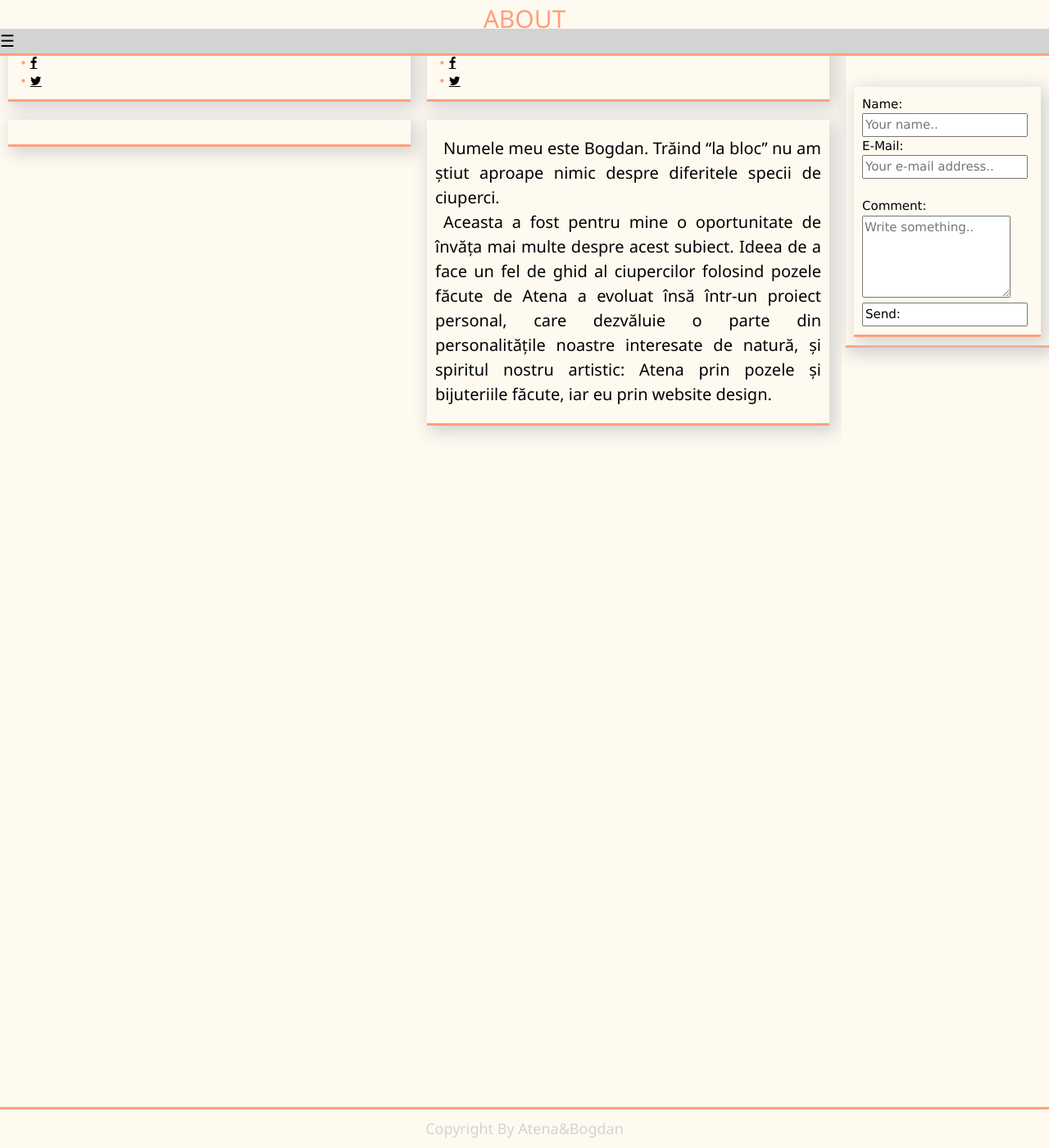
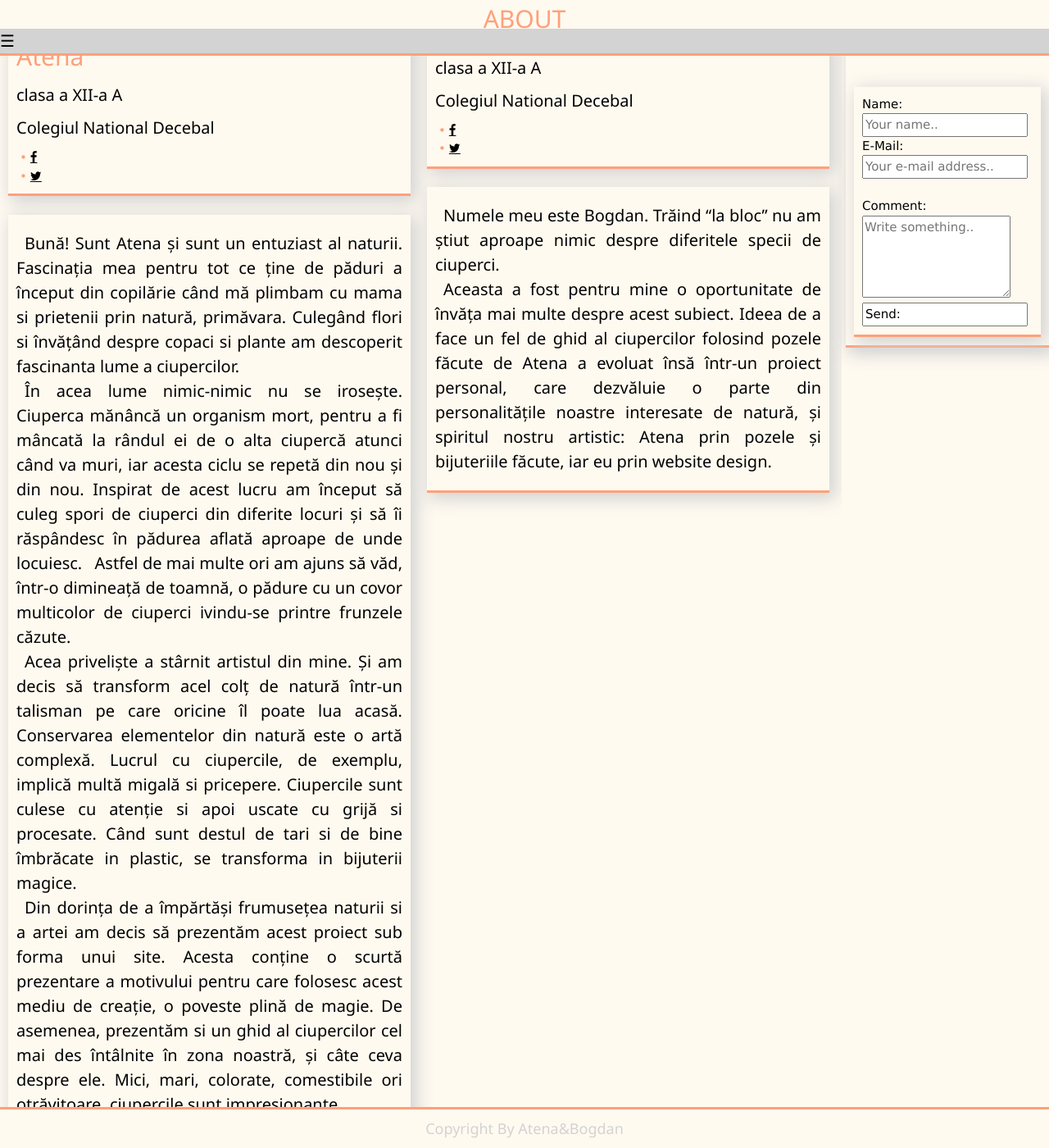
Before and after one commit to bogdan2web/atena, a Jekyll site: the page built from about.md, in a window 1280 px wide and 1400 px high, scrolled down 1156 px. Shown: the whole window at 82% size. Built offline with Jekyll 4.4.1, drawn with Linux system fonts in a browser that asks for light colours.

Commit message:
Add files via upload

```diff
--- a/about.md
+++ b/about.md
@@ -2,4 +2,13 @@
 layout: about
 title: About
 permalink: /about
+imgautor1: Atena
+imgautor2: Bogdan
 ---
+&ensp;Bună! Sunt Atena și sunt un entuziast al naturii. Fascinația mea pentru tot ce ține de păduri a început din copilărie când mă plimbam cu mama si prietenii prin natură, primăvara. Culegând flori si învățând despre copaci si plante am descoperit fascinanta lume a ciupercilor.<br>
+&ensp;În acea lume nimic-nimic nu se irosește. Ciuperca mănâncă un organism mort, pentru a fi mâncată la rândul ei de o alta ciupercă atunci când va muri, iar acesta ciclu se repetă din nou și din nou. Inspirat de acest lucru am început să culeg spori de ciuperci din diferite locuri și să îi răspândesc în pădurea aflată aproape de unde locuiesc.
+&ensp;Astfel de mai multe ori am ajuns să văd, într-o dimineață de toamnă, o pădure cu un covor multicolor de ciuperci ivindu-se printre frunzele căzute.<br>
+&ensp;Acea priveliște a stârnit artistul din mine. Și am decis să transform acel colț de natură într-un talisman pe care oricine îl poate lua acasă. Conservarea elementelor din natură este o artă complexă. Lucrul cu ciupercile, de exemplu, implică multă migală si pricepere. Ciupercile sunt culese cu atenție si apoi uscate cu grijă si procesate. Când sunt destul de tari si de bine îmbrăcate in plastic, se transforma in bijuterii magice.
+<br>
+&ensp;Din dorința de a împărtăși frumusețea naturii si a artei am decis să prezentăm acest proiect sub forma unui site. Acesta conține o scurtă prezentare a motivului pentru care folosesc acest mediu de creație, o poveste plină de magie.
+De asemenea, prezentăm si un ghid al ciupercilor cel mai des întâlnite în zona noastră, și câte ceva despre ele. Mici, mari, colorate, comestibile ori otrăvitoare, ciupercile sunt impresionante.
```
